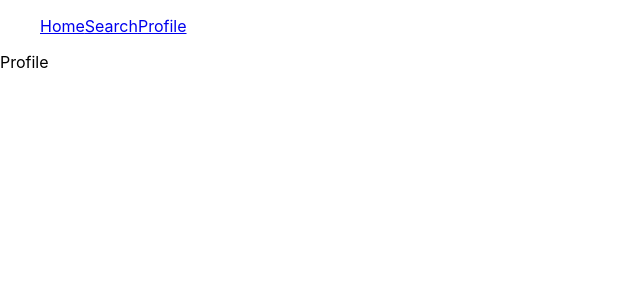
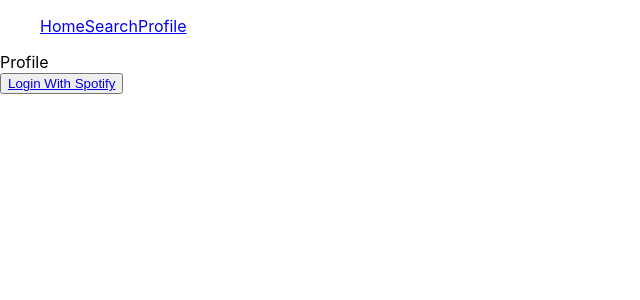
Before and after one commit to JensonW7/jam, a React (Create React App) app in the folder client/: page /profile in a window 1280 px wide. Shown: the top 300 px of the page, without its empty margins (0-640 px from the left). Built offline with nearby package versions, Linux system fonts and the light colour scheme.

Commit message:
added spotify login button

```diff
--- a/client/src/App.js
+++ b/client/src/App.js
@@ -5,6 +5,8 @@ import { Link, Route, Routes } from "react-router-dom";
 import Home from "../src/Pages/Home";
 import Profile from "./Pages/Profile";
 import Search from "./Pages/Search";
+
+import Login from "./Components/Login";
 
 function App() {
   return (
@@ -30,6 +32,7 @@ function App() {
         <Route path="/search" element={<Search />} />
         <Route path="/profile" element={<Profile />} />
       </Routes>
+      <Login />
     </div>
   );
 }
--- /dev/null
+++ b/client/src/Components/Login.js
@@ -0,0 +1,10 @@
+import React from "react"
+
+const AUTH_URL =
+  "https://accounts.spotify.com/authorize?client_id=8b945ef10ea24755b83ac50cede405a0&response_type=code&redirect_uri=http://localhost:3000&scope=streaming%20user-read-email%20user-read-private%20user-library-read%20user-library-modify%20user-read-playback-state%20user-modify-playback-state"
+
+export default function Login() {
+  return (
+    <button><a href={AUTH_URL}>Login With Spotify</a></button>
+  )
+}
```
